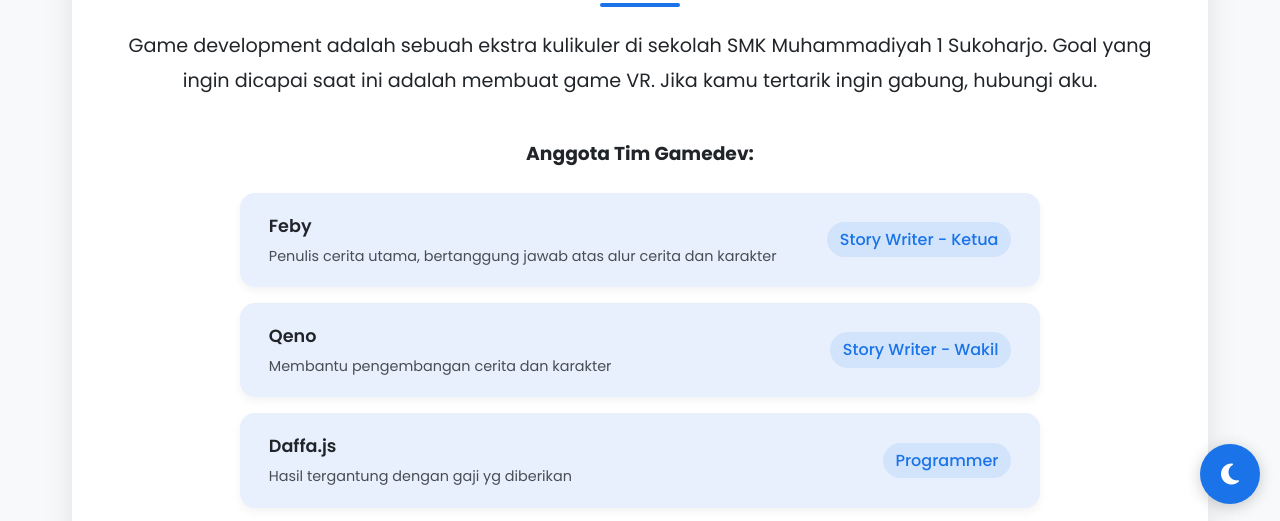
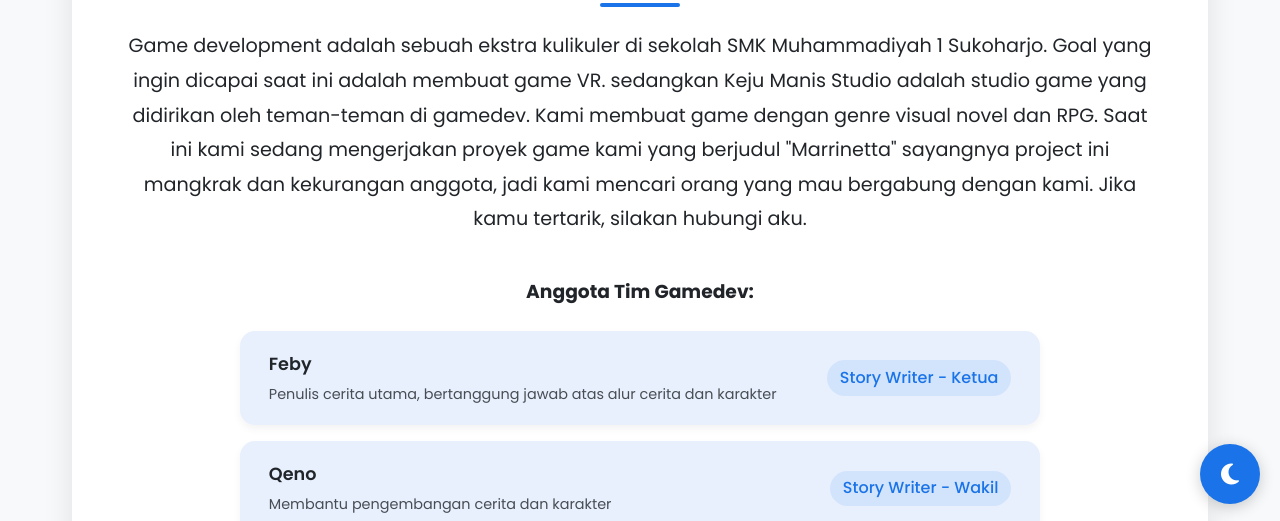
Before and after one commit to Royansesad/HanyaRoyan, a plain HTML site: page index.html in a window 1280 px wide. Both pictures are taken after a click on the button "Tentang Gamedev". Shown: the part 276-797 px from the top of the page. Drawn offline with Linux system fonts and the light colour scheme.

Commit message:
Update index.html

```diff
--- a/index.html
+++ b/index.html
@@ -1023,9 +1023,8 @@
             <div class="gamedev-content">
                 <h2 class="section-title">Tentang Gamedev</h2>
                 <p class="gamedev-text">
-                    Game development adalah sebuah ekstra kulikuler di sekolah SMK Muhammadiyah 1 Sukoharjo. Goal yang ingin dicapai saat ini adalah membuat game VR. Jika kamu tertarik ingin gabung, hubungi aku.
+                    Game development adalah sebuah ekstra kulikuler di sekolah SMK Muhammadiyah 1 Sukoharjo. Goal yang ingin dicapai saat ini adalah membuat game VR. sedangkan Keju Manis Studio adalah studio game yang didirikan oleh teman-teman di gamedev. Kami membuat game dengan genre visual novel dan RPG. Saat ini kami sedang mengerjakan proyek game kami yang berjudul "Marrinetta" sayangnya project ini mangkrak dan kekurangan anggota, jadi kami mencari orang yang mau bergabung dengan kami. Jika kamu tertarik, silakan hubungi aku.
                 </p>
-
                 <h3 style="text-align:center; margin-bottom:1.5rem;">Anggota Tim Gamedev:</h3>
                 <ul class="member-list">
                     <li class="member-item">
```
